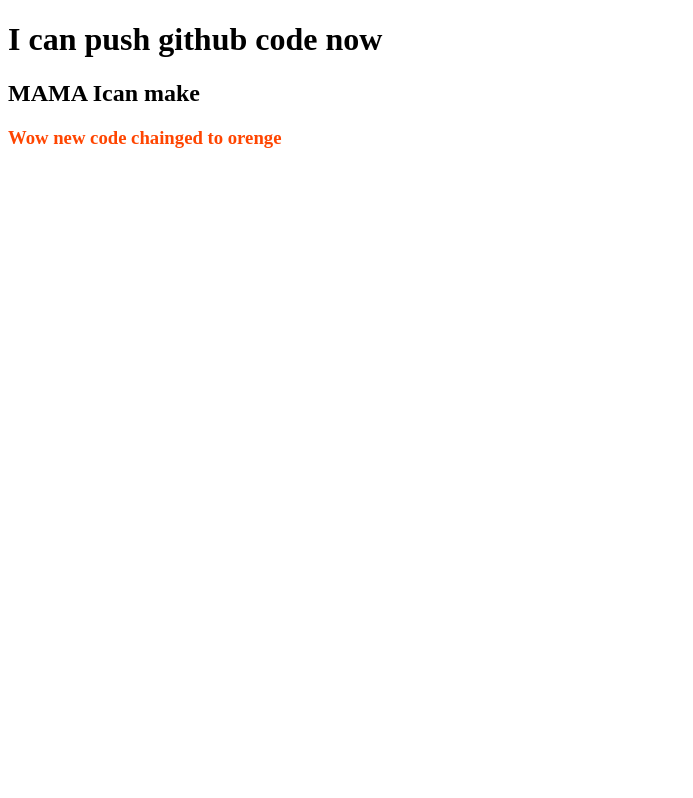
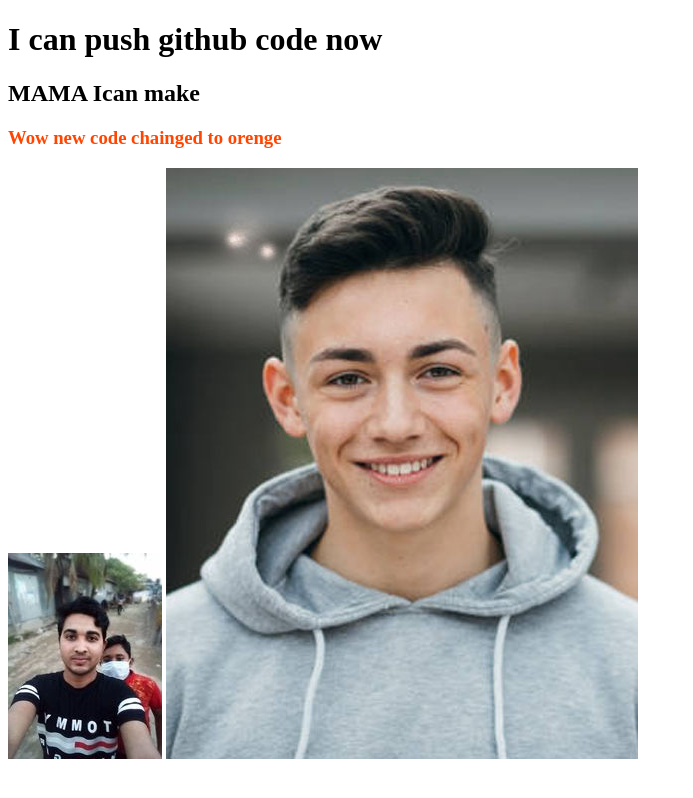
Before and after one commit to Arafathossainakash12/my-second-repo, a plain HTML site: page index.html in a window 1280 px wide. Shown: the whole page, without its empty margins (0-693 px from the left). Drawn offline with Linux system fonts and the light colour scheme.

Commit message:
image added

```diff
--- a/index.html
+++ b/index.html
@@ -11,5 +11,7 @@
     <h1>I can push github code now </h1>
     <h2>MAMA Ican make</h2>
     <h3>Wow new code chainged to orenge </h3>
+    <img src="rimon,akash.jpg" alt="">
+    <img src="man.jpg" alt="">
 </body>
 </html>
```
Also changed, not shown: 271736285_305067828259858_1895404011911978239_n.jpg (added), girl.jpg (added), man.jpg (added), rimon,akash.jpg (added), tera.jpg (added).
